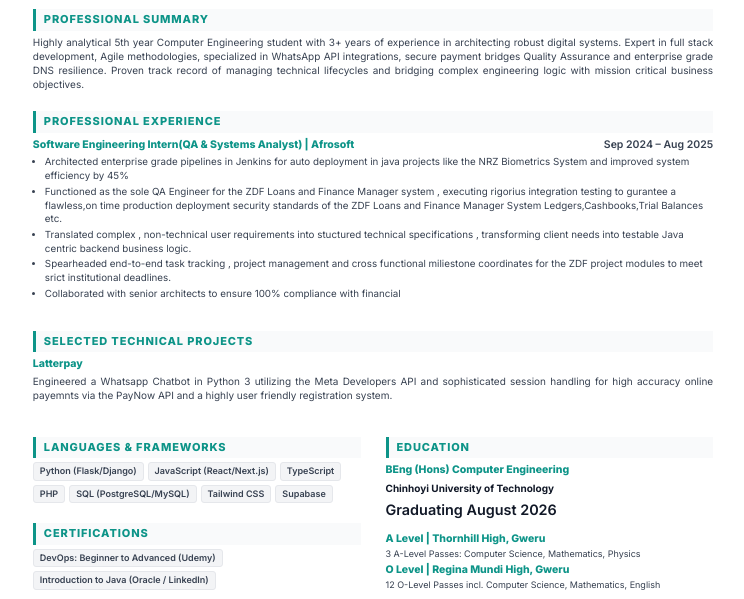
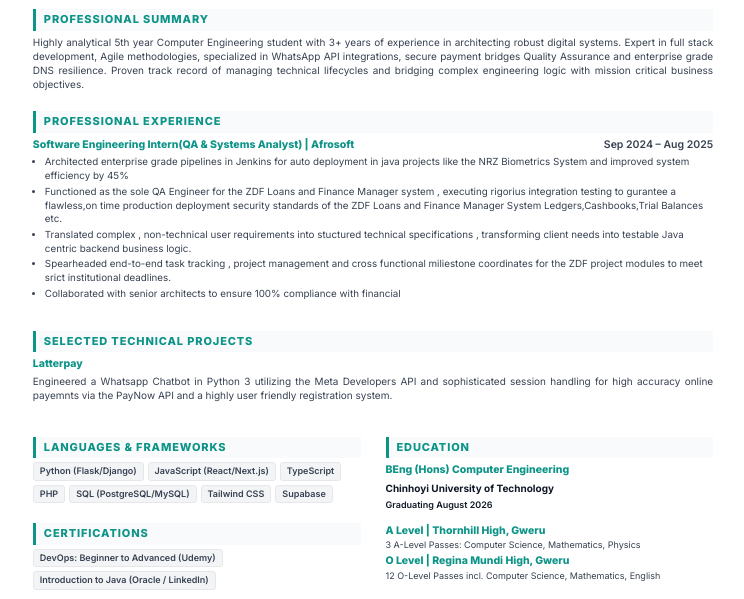
Before and after one commit to Mapetere/personal_portfolio, a website: page cv.html in a window 1280 px wide. Shown: the part 138-737 px from the top of the page, without its empty margins (267-1011 px from the left). Drawn offline with Linux system fonts and the light colour scheme.

Commit message:
Change font size for graduation date in cv.html

```diff
--- a/cv.html
+++ b/cv.html
@@ -353,7 +353,7 @@
                             <span class="item-title">BEng (Hons) Computer Engineering</span>
                         </div>
                         <div class="item-org">Chinhoyi University of Technology</div>
-                        <div style="font-size:0.9rem; font-weight: 600; opacity 0.85;margin-top: 2px;">Graduating August 2026</div>
+                        <div style="font-size: 9px; font-weight: 600; opacity 0.85;margin-top: 2px;">Graduating August 2026</div>
                     </div>
 
                     <div class="experience-item" style="margin-bottom: 2px;">
```
